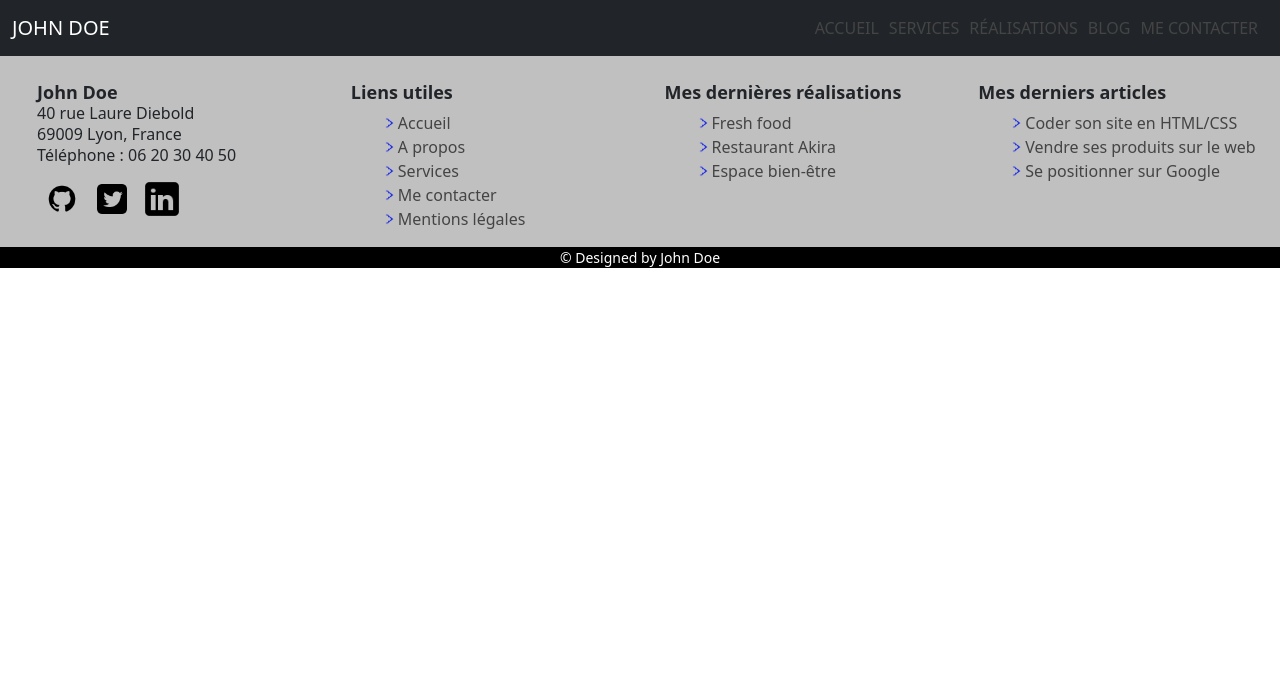
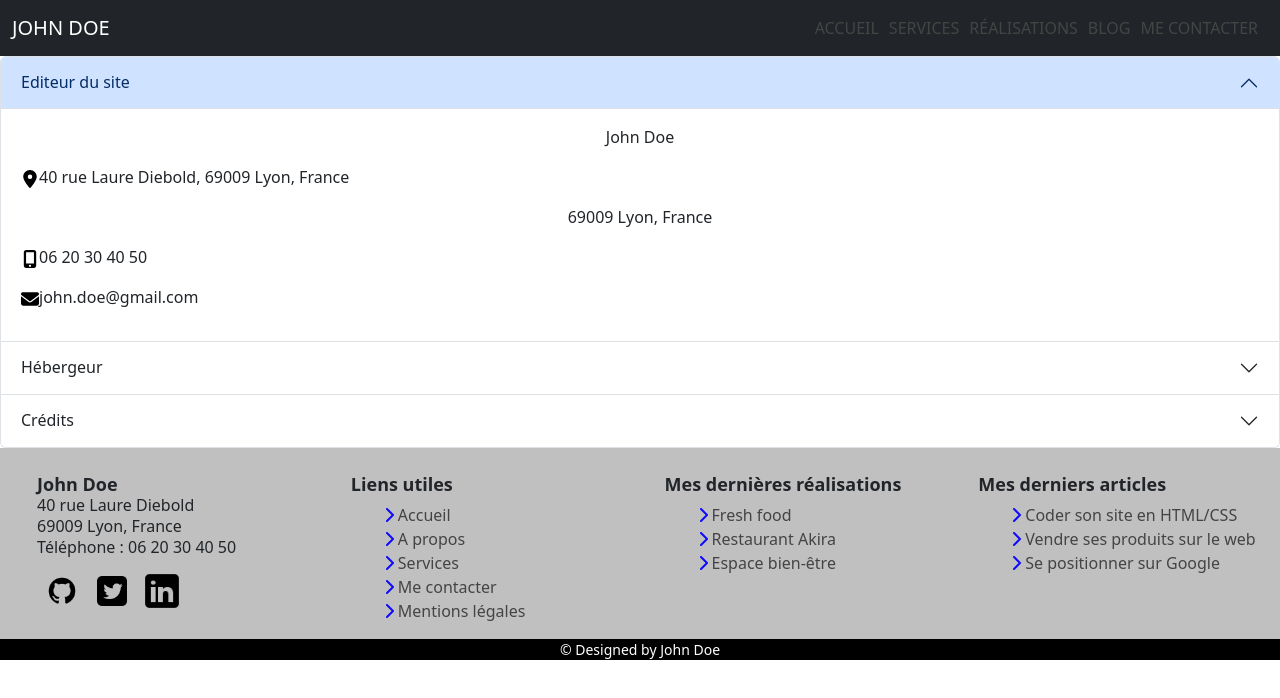
Before and after one commit to julien-turck/portfolio_react, a React (Create React App) app: page /mentions in a window 1280 px wide. Shown: the top 698 px of the page. Built offline with nearby package versions, Linux system fonts and the light colour scheme.

Commit message:
add page mentions

```diff
--- a/src/App.js
+++ b/src/App.js
@@ -7,6 +7,7 @@ import Realisations from './pages/Realisations';
 import Services from './pages/Services';
 import Navi from './pages/Navi';
 import Footer from './pages/Footer';
+import Mentions from './pages/Mentions';
 
 function App() {
   return (
@@ -18,6 +19,7 @@ function App() {
         <Route path="/contacts" element={<Contacts  />} />
         <Route path="/realisations" element={<Realisations />} />
         <Route path="/services" element={<Services />} />
+        <Route path="/mentions" element={<Mentions />} />
       </Routes>
       <Footer />
     </div>
--- a/src/css/Footer.css
+++ b/src/css/Footer.css
@@ -3,10 +3,6 @@
     text-align: left;
     padding-top: 2%;
 }
-
-/*.colFooter {
-    padding-top: 30px;
-}*/
 
 .colFooter h3 {
     font-size: 18px;
@@ -22,7 +18,7 @@
 }
 
 .colFooter li {
-        background-image: url('../img/symbole-fleche-droite-bleu.png');
+        background-image: url('../img/chevron.svg');
         background-size: 10px;
         background-repeat: no-repeat;
         background-position: 1px;
--- a/src/pages/Footer.jsx
+++ b/src/pages/Footer.jsx
@@ -32,7 +32,7 @@ const Footer = () => {
                         <li><a href="/#about">A propos</a></li>
                         <li><Link to="/services">Services</Link></li>
                         <li><Link to="/contacts">Me contacter</Link></li>
-                        <li><a href="">Mentions légales</a></li>
+                        <li><Link to="/mentions">Mentions légales</Link></li>
                     </ul>
                 </Col>
                 <Col className='colFooter' md={6} lg={3}>
--- /dev/null
+++ b/src/pages/Mentions.jsx
@@ -0,0 +1,62 @@
+import Accordion from 'react-bootstrap/Accordion';
+import position from '../img/position.svg';
+import telephone from '../img/telephone.svg';
+import enveloppe from '../img/enveloppe.svg';
+import globe from '../img/globe.svg';
+
+function BasicExample() {
+  return (
+    <Accordion defaultActiveKey="0">
+      <Accordion.Item eventKey="0">
+        <Accordion.Header>Editeur du site</Accordion.Header>
+        <Accordion.Body>
+          <p>John Doe</p>
+          <div className='coordonnées'>
+                <figure className='iconeContain'>
+                    <img className='icone' src={position} alt='icone de position'></img>
+                </figure>
+                <p>40 rue Laure Diebold, 69009 Lyon, France</p>
+            </div>
+          <p>69009 Lyon, France</p>
+          <div className='coordonnées'>
+                <figure className='iconeContain'>
+                    <img className='icone' src={telephone} alt='icone de téléphone'></img>
+                </figure>
+                <p>06 20 30 40 50</p>
+            </div>
+            <div className='coordonnées'>
+                <figure className='iconeContain'>
+                    <img className='icone' src={enveloppe} alt="icone d'une enveloppe"></img>
+                </figure>
+                <p>john.doe@gmail.com</p>
+            </div>
+        </Accordion.Body>
+      </Accordion.Item>
+      <Accordion.Item eventKey="1">
+        <Accordion.Header>Hébergeur</Accordion.Header>
+        <Accordion.Body>
+          <p>Always data</p>
+          <p>91 rue du Faubourg Saint Honoré</p>
+          <p>75008 Paris</p>
+          <div className='coordonnées'>
+                <figure className='iconeContain'>
+                    <img className='icone' src={globe} alt="icone d'un globe"></img>
+                </figure>
+                <p><a href="https://www.alwaysdata.com" target='_blank'>www.alwaysdata.com</a></p>
+            </div>
+
+        </Accordion.Body>
+      </Accordion.Item>
+      <Accordion.Item eventKey="2">
+        <Accordion.Header>Crédits</Accordion.Header>
+        <Accordion.Body>
+          <p>Crédits</p>
+          <p>Site développé par John Doe, étudiant du CEF</p>
+          <p>Les images libres de droit sont issues du site <a href="https://pixabay.com" target='_blank'>Pixabay</a></p>
+        </Accordion.Body>
+      </Accordion.Item>
+    </Accordion>
+  );
+}
+
+export default BasicExample;
```
Also changed, not shown: src/img/enveloppe.svg (added), src/img/globe.svg (added).
